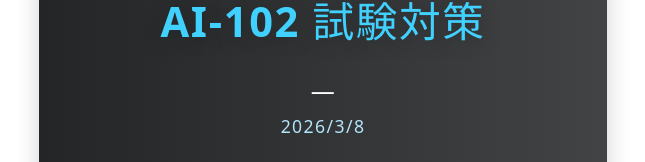
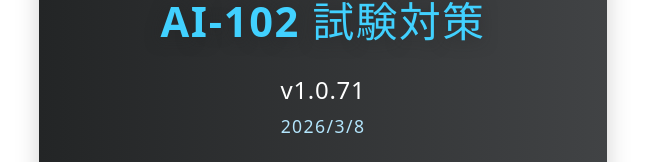
Before and after one commit to yutaka-art/ai102-cert-dev, a Vue app: page / in a window 1280 px wide. Shown: the part 249-411 px from the top of the page, without its empty margins (317-962 px from the left). Built offline with nearby package versions, Linux system fonts and the light colour scheme.

Commit message:
fixed. バージョン履歴追加

```diff
--- a/src/components/OpeningPage.vue
+++ b/src/components/OpeningPage.vue
@@ -2,7 +2,7 @@
   <div class="opening-container">
     <img :src="viteLogo" alt="Vite Logo" class="opening-logo" />
     <h1 class="opening-title">AI-102 試験対策</h1>
-    <h2 class="opening-sub">―</h2>
+    <h2 class="opening-sub">v1.0.71</h2>
     <div class="opening-date">2026/3/8</div>
 
     <div class="mode-cards">
```
